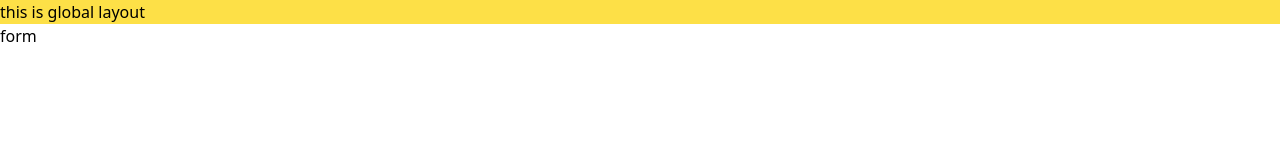
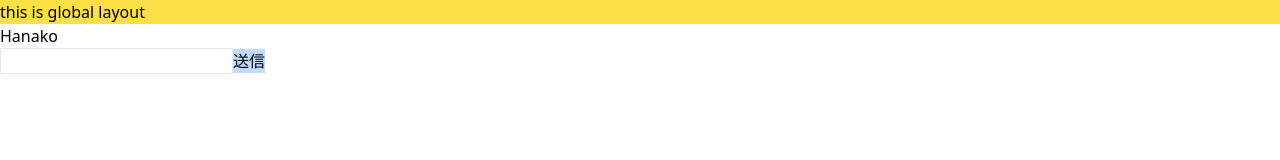
Before and after one commit to asuka-nomura-zzz/aws-form-sample, a Next.js app: page /form in a window 1280 px wide. Shown: the top 160 px of the page. Built offline with nearby package versions, Linux system fonts and the light colour scheme; no server answers.

Commit message:
I added useState and useEffect

```diff
--- a/app/form/page.tsx
+++ b/app/form/page.tsx
@@ -1,9 +1,32 @@
-import React from 'react'
+"use client"
+import React, { useState, useEffect } from 'react'
 
 const page = () => {
+  const [name, setName] = useState("Hanako");
+
+  useEffect(() => {
+    // fetch("https://jsonplaceholder.typicode.com/users/1")
+    //   .then((res) => res.json())
+    //   .then((data) => setName(data.name))
+
+
+    const fetchData = async () => {
+      const res = await fetch("https://jsonplaceholder.typicode.com/users/1")
+      const data = await res.json()
+      setName(data.name)
+    } //declare
+
+    fetchData()  //call
+
+  },[])
+
   return (
     <div>
-      form
+      {name}
+      <form>
+        <input type="text" className="border" onChange={(event) => setName(event.target.value)}/>
+        <button type="submit" className="bg-blue-200">送信</button>
+      </form>
     </div>
   )
 }
```
